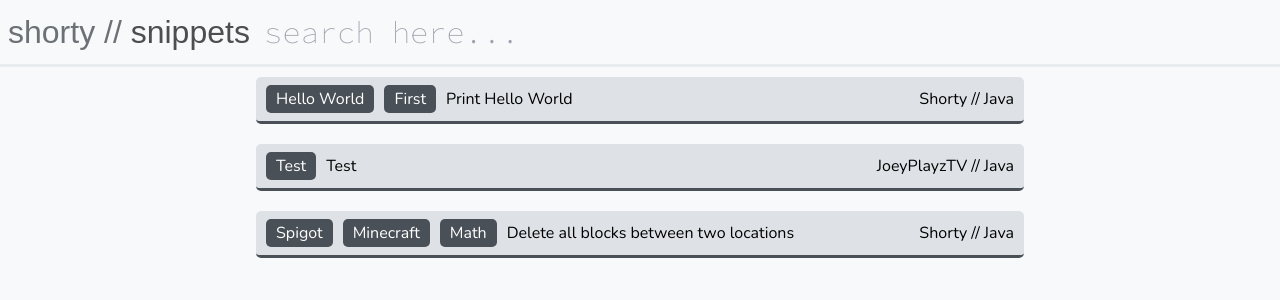
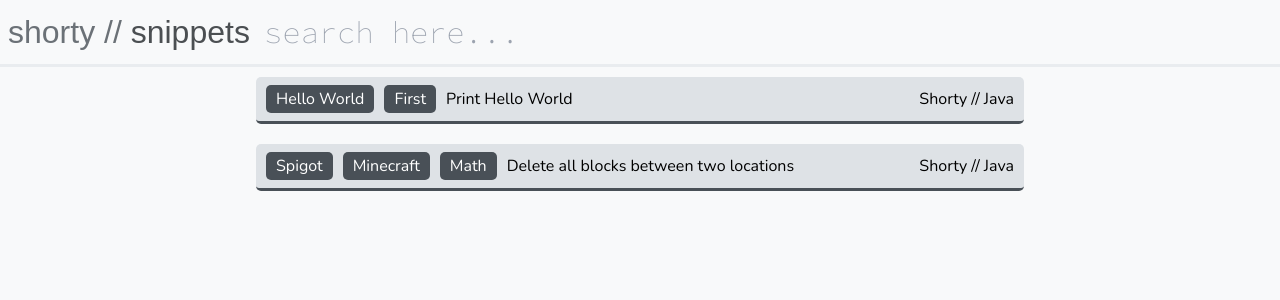
Before and after one commit to ShortyDev/snippets, a Next.js app: page / in a window 1280 px wide. Shown: the top 300 px of the page. Built offline with nearby package versions, Linux system fonts and the light colour scheme; no server answers.

Commit message:
fixed issue where empty search bar would display nothing and removed test

```diff
--- a/components/snippets/desc.json
+++ b/components/snippets/desc.json
@@ -8,15 +8,6 @@
       "tags": [
         "Hello World",
         "First"
-      ]
-    },
-    {
-      "title": "Test",
-      "language": "Java",
-      "author": "JoeyPlayzTV",
-      "path": "test.java",
-      "tags": [
-        "Test"
       ]
     },
     {
--- a/pages/index.js
+++ b/pages/index.js
@@ -15,6 +15,9 @@ export default function Home({container}) {
     const inputHandler = (e) => {
       let searchTerm = e.target.value.toLowerCase();
       for (let i = 0; i < snippets.length; i++) {
+        if (searchTerm.length === 0) {
+          snippets[i].style.display = "block";
+        }
         searchTerm.split(" ").forEach((term) => {
           if (term.length === 0) return;
           let title = snippets.item(i).attributes.getNamedItem("title").value.toLowerCase();
```
Also changed, not shown: 1 other file (tests, documents, lock files or other folders).
